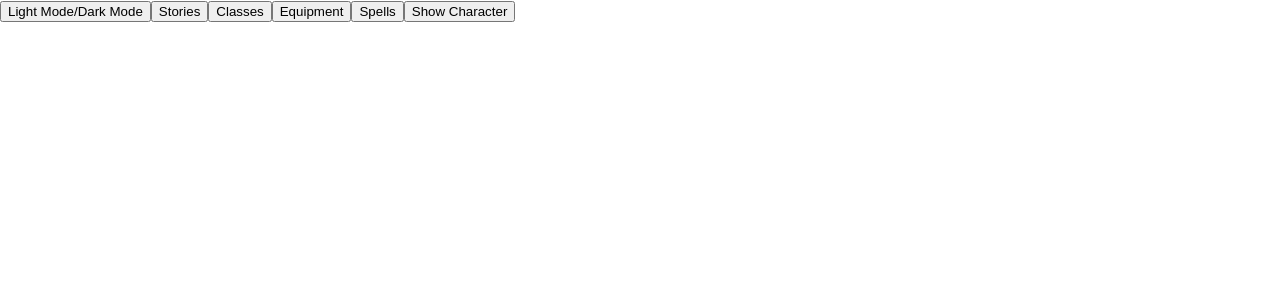
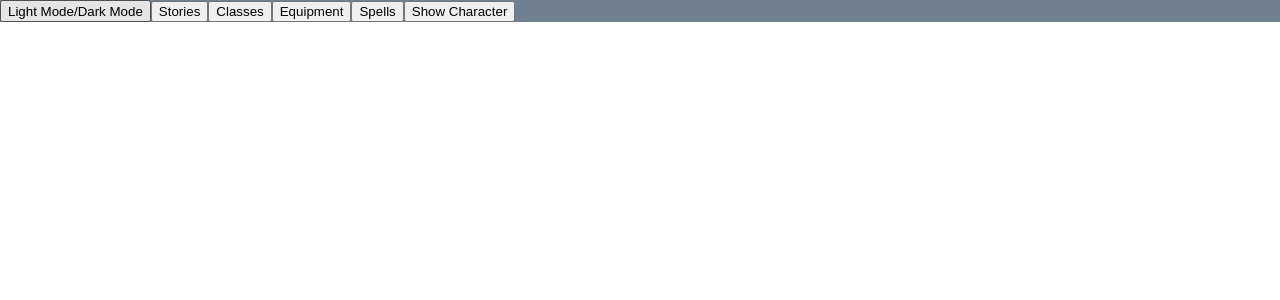
Before and after one commit to gautamcollab/pathfinder, a React (Create React App) app: page /stories in a window 1280 px wide. Shown: the top 300 px of the page. Built offline with nearby package versions, Linux system fonts and the light colour scheme.

Commit message:
router testing complete starting over

```diff
--- a/package.json
+++ b/package.json
@@ -6,6 +6,7 @@
     "@testing-library/jest-dom": "^5.16.4",
     "@testing-library/react": "^13.0.1",
     "@testing-library/user-event": "^13.5.0",
+    "node-sass": "^7.0.1",
     "react": "^18.0.0",
     "react-dom": "^18.0.0",
     "react-router-dom": "^5.3.0",
--- a/src/App.css
+++ b/src/App.css
@@ -29,6 +29,9 @@
   font-size: 1.15rem;
   font-weight: 550;
 } */
+.background-title {
+  text-align: center;
+}
 
 .navbar{
   display: flex;
--- a/src/App.js
+++ b/src/App.js
@@ -1,23 +1,39 @@
 import { Switch, Route } from 'react-router-dom'
+import { useState } from 'react'
 import NavBar from './Components/NavBar'
 import CharacterWindow from './Components/CharacterWindow'
 import BackgroundContainer from './Components/BackgroundContainer'
 import ClassContainer from './Components/ClassContainer'
 import Equipment from './Components/Equipment'
 import Spells from './Components/Spells'
+import './App.css'
 
 function App() {
+    const [isCharVisible, setCharVisible] = useState(false)
+    const [isBgVisible, setBgVisible] = useState(false)
+    const [storyPost, setStoryPost] = useState('')
+
+    const handleCharWindClick = () => {
+        setCharVisible(!isCharVisible)
+    }
+    const handleBgStoryClick = () => {
+        setBgVisible(!isBgVisible)
+    }
 
     return (
         <Switch>
             <div>
-                <NavBar/>
+              <NavBar
+                handleCharWindClick={handleCharWindClick}
+                handleBgStoryClick={handleBgStoryClick}
+                isCharVisible={isCharVisible}
+              />
             </div>
             <Route path="/character">
-                <CharacterWindow />
+            {isCharVisible ? <CharacterWindow storyPost={storyPost} /> : null}
             </Route>
             <Route path="/stories">
-                <BackgroundContainer />
+            {isBgVisible ? <BackgroundContainer setStoryPost={setStoryPost}/> : null}
             </Route>
             <Route path="/classes">
                 <ClassContainer />
--- a/src/Components/BackgroundContainer.js
+++ b/src/Components/BackgroundContainer.js
@@ -2,7 +2,6 @@ import BackgroundItem from './BackgroundItem'
 import { useEffect, useState } from 'react'
 
 function BackgroundContainer({ setStoryPost }) {
-
     const [background, setBackground] = useState([])
 
     useEffect(() => {
@@ -21,7 +20,7 @@ function BackgroundContainer({ setStoryPost }) {
         <div>
             <div className="background-title">Choose Your Story</div>
             {background.map(element => {
-                return <BackgroundItem key={element.id} element={element} setStoryPost={setStoryPost} />
+                return <BackgroundItem key={element.name} element={element} setStoryPost={setStoryPost} />
             })}
         </div>
     )
--- a/src/Components/CharacterWindow.js
+++ b/src/Components/CharacterWindow.js
@@ -12,7 +12,7 @@ function CharacterWindow({ storyPost }) {
                 <p>{storyPost} </p>
             </div>
             <p>Spells: </p>
-            <p>Equiment: </p>
+            <p>Equipment: </p>
         </div>
     )
 }
--- a/src/Components/NavBar.js
+++ b/src/Components/NavBar.js
@@ -1,28 +1,12 @@
-import { useState } from 'react'
 import { Link } from 'react-router-dom'
-import CharacterWindow from './CharacterWindow';
-import BackgroundContainer from './BackgroundContainer';
-import Equipment from './Equipment';
-import Spells from './Spells';
 
-function NavBar(){
-    const [isCharVisible, setCharVisible] = useState(false)
-    const [isBgVisible, setBgVisible] = useState(false)
-    const [storyPost, setStoryPost] = useState('')
-
-    const handleCharWindClick = () => {
-        setCharVisible(!isCharVisible)
-    }
-    const handleBgStoryClick = () => {
-        setBgVisible(!isBgVisible)
-    }
+function NavBar({isCharVisible, handleBgStoryClick, handleCharWindClick}){
 
     return (
         <nav className="navbar">
             <button>Light Mode/Dark Mode</button>
             <Link to='/stories'>
               <button onClick={handleBgStoryClick}>Stories</button>
-              {isBgVisible ? <BackgroundContainer storyPost={storyPost} setStoryPost={setStoryPost}/> : null}
             </Link>
             <Link to='/classes'>
               <button>Classes</button>
@@ -35,7 +19,6 @@ function NavBar(){
             </Link>
             <Link to='/character'>
               <button className="char-window-button" onClick={handleCharWindClick}>{isCharVisible ? 'Hide Character' : 'Show Character'}</button>
-              {isCharVisible ? <CharacterWindow storyPost={storyPost} /> : null}
             </Link>
         </nav>
     )
```
Also changed, not shown: 1 other file (tests, documents, lock files or other folders).
